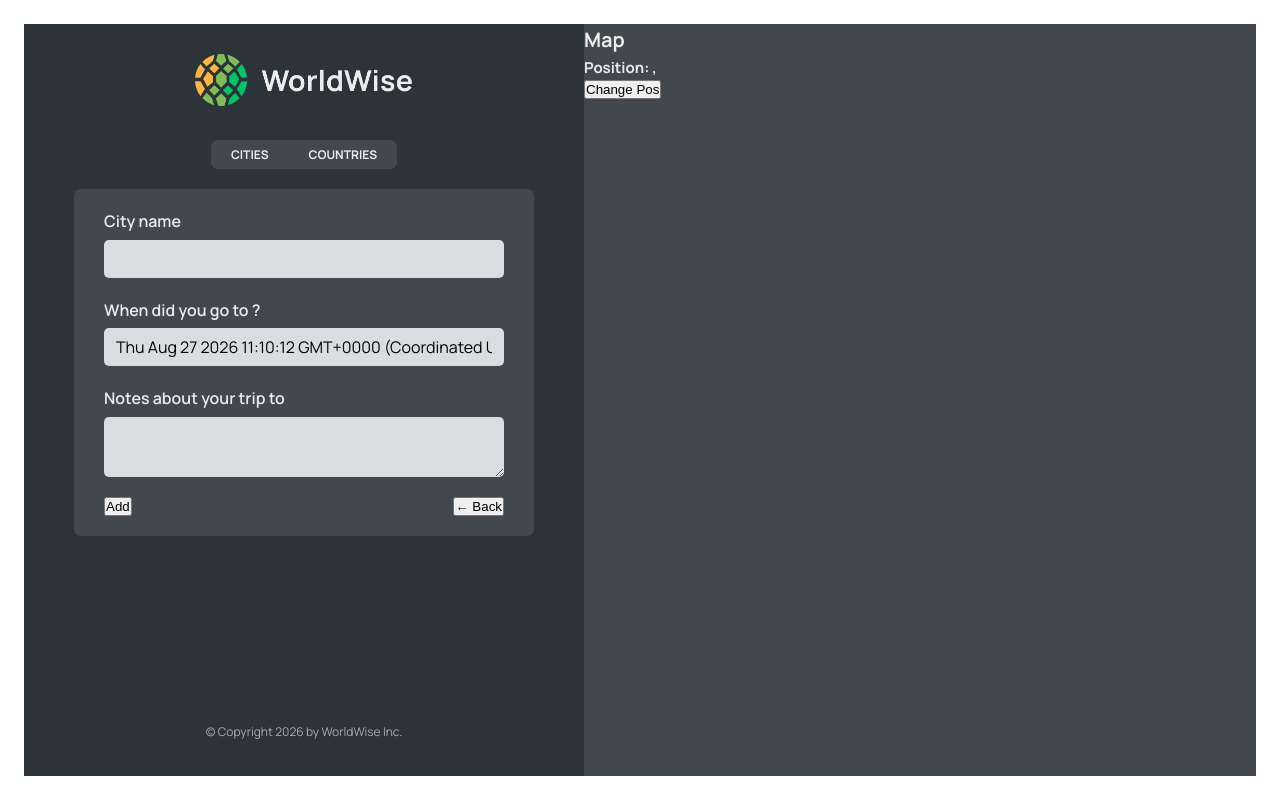
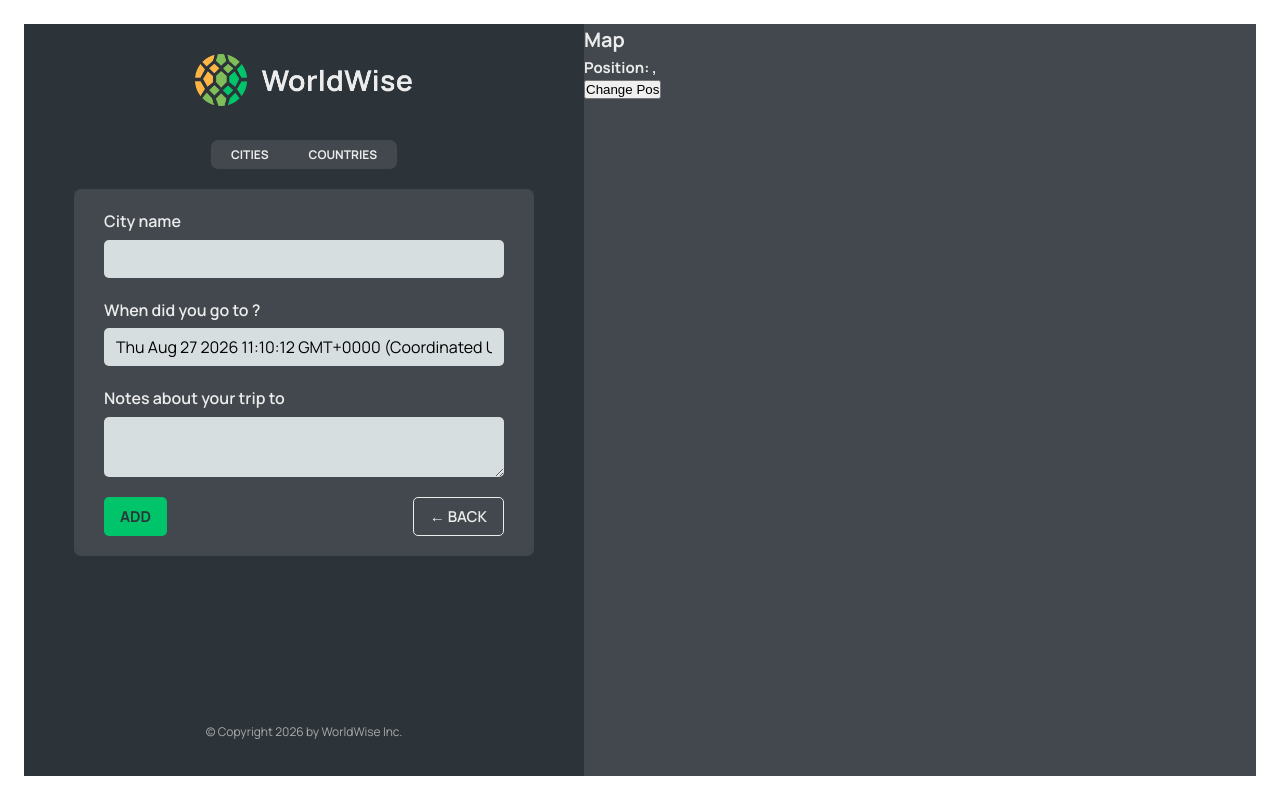
Before and after one commit to Xumanstha/WorldWiseApp_ReactRouter, a React (Vite) app: page /app/form in a window 1280 px wide. Built offline with nearby package versions, Linux system fonts and the light colour scheme; data requests are answered from the project's data file.

Commit message:
add programmatic navigation with navigate

```diff
--- a/src/App.jsx
+++ b/src/App.jsx
@@ -1,4 +1,4 @@
-import { BrowserRouter, Routes, Route } from "react-router-dom";
+import { BrowserRouter, Routes, Route, Navigate } from "react-router-dom";
 import { useEffect, useState } from "react";
 
 import Product from "./pages/Product";
@@ -45,7 +45,7 @@
           <Route path="app" element={<AppLayout />}>
             <Route
               index
-              element={<CityList cities={cities} isLoading={isLoading} />}
+              element={<Navigate replace to="cities"/>}
             />
             <Route
               path="cities"
--- /dev/null
+++ b/src/components/Button.jsx
@@ -0,0 +1,10 @@
+import styles from './Button.module.css'
+function Button({children,onClick,type}) {
+    return (
+   <button onClick={onClick} className={`${styles.btn} ${styles[type]}`}>
+    {children}
+   </button>
+    )
+}
+
+export default Button
--- a/src/components/Form.jsx
+++ b/src/components/Form.jsx
@@ -3,6 +3,8 @@
 import { useState } from "react";
 
 import styles from "./Form.module.css";
+import Button from "./Button";
+import { useNavigate } from "react-router-dom";
 
 export function convertToEmoji(countryCode) {
   const codePoints = countryCode
@@ -17,7 +19,7 @@
   const [country, setCountry] = useState("");
   const [date, setDate] = useState(new Date());
   const [notes, setNotes] = useState("");
-
+  const navigate = useNavigate();
   return (
     <form className={styles.form}>
       <div className={styles.row}>
@@ -49,8 +51,16 @@
       </div>
 
       <div className={styles.buttons}>
-        <button>Add</button>
-        <button>&larr; Back</button>
+        <Button type="primary">Add</Button>
+        <Button
+          type="back"
+          onClick={(e) => {
+            e.preventDefault();
+            navigate(-1);
+          }}
+        >
+          &larr; Back
+        </Button>
       </div>
     </form>
   );
```
